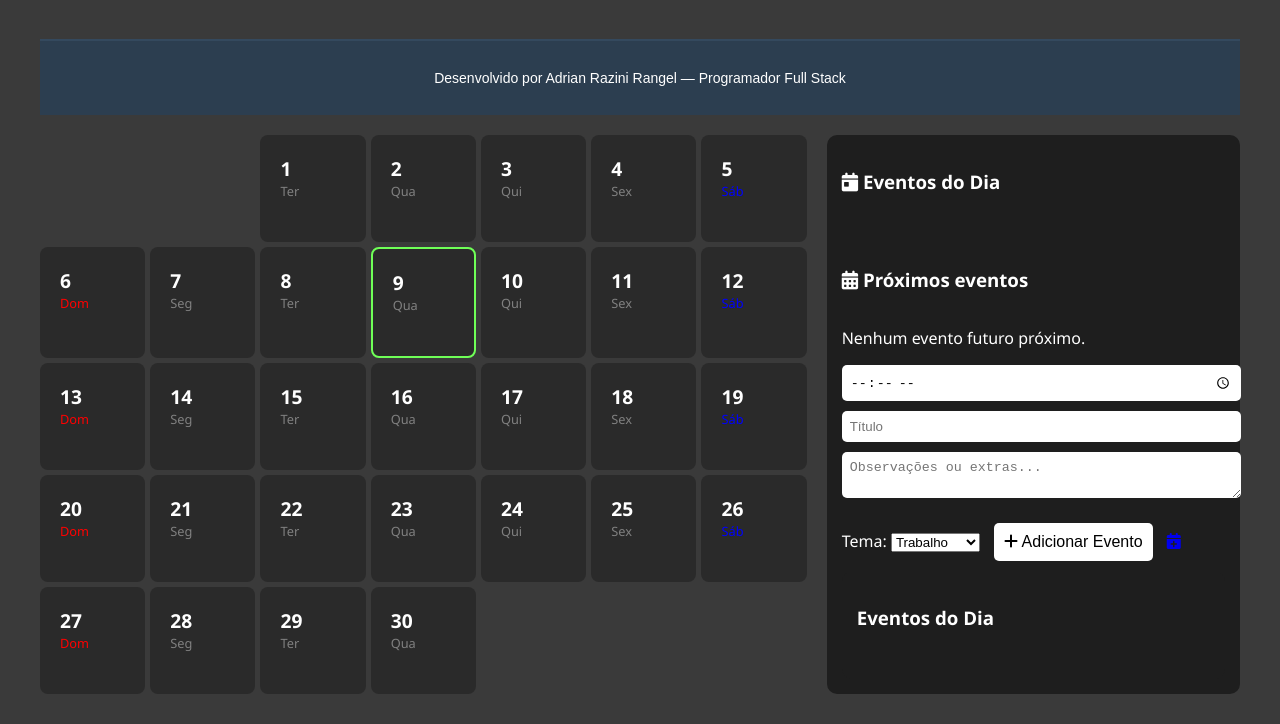
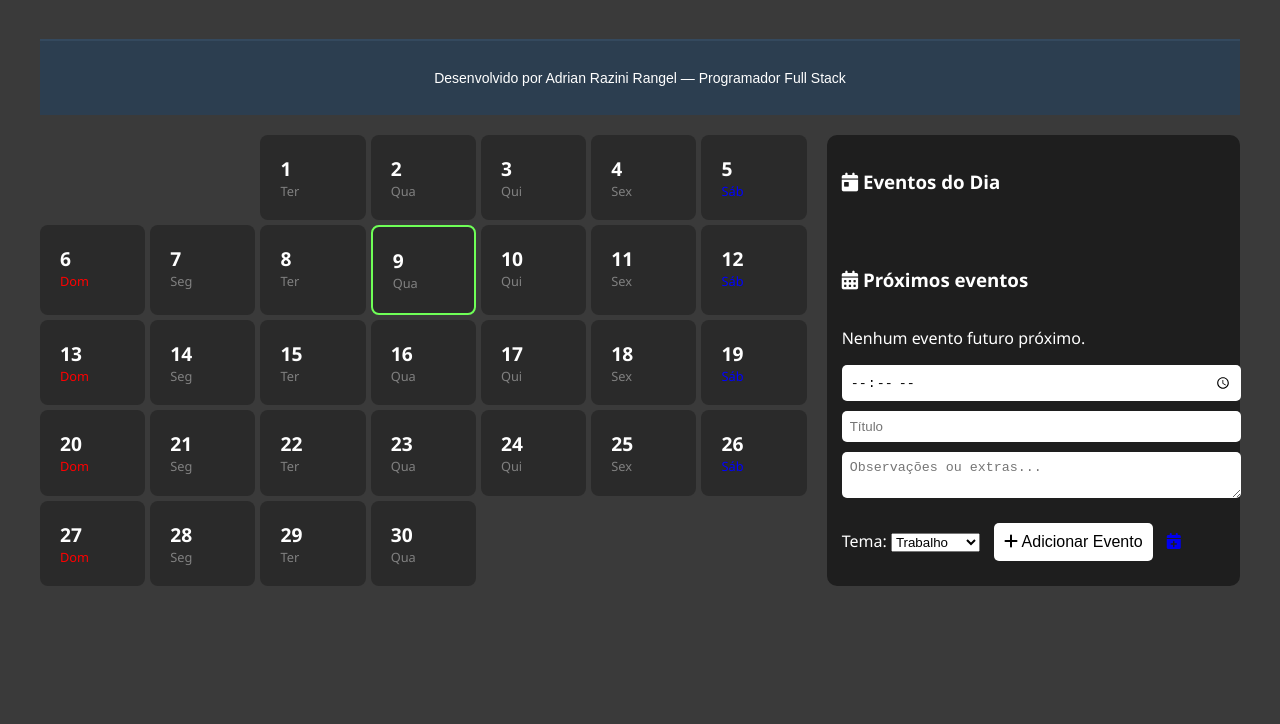
Before and after one commit to AdrainRazini/alura-js-projeto-de-vida, a website with bundled scripts: page public/index.html in a window 1280 px wide. Shown: the part 204-928 px from the top of the page. After the commit the page ends 820 px from the top, so only its background shows below. Built offline with nearby package versions, Linux system fonts and the light colour scheme.

Commit message:
comit 38

```diff
--- a/public/index.html
+++ b/public/index.html
@@ -219,9 +219,7 @@
 
 
 
-      <div class="event-panel">
-        <h3>Eventos do Dia</h3>
-        <div id="event-list" class="event-list"></div>
+
 
         <div class="Menu" id="Menu">
           <h1>Um menu na tela</h1>
```
